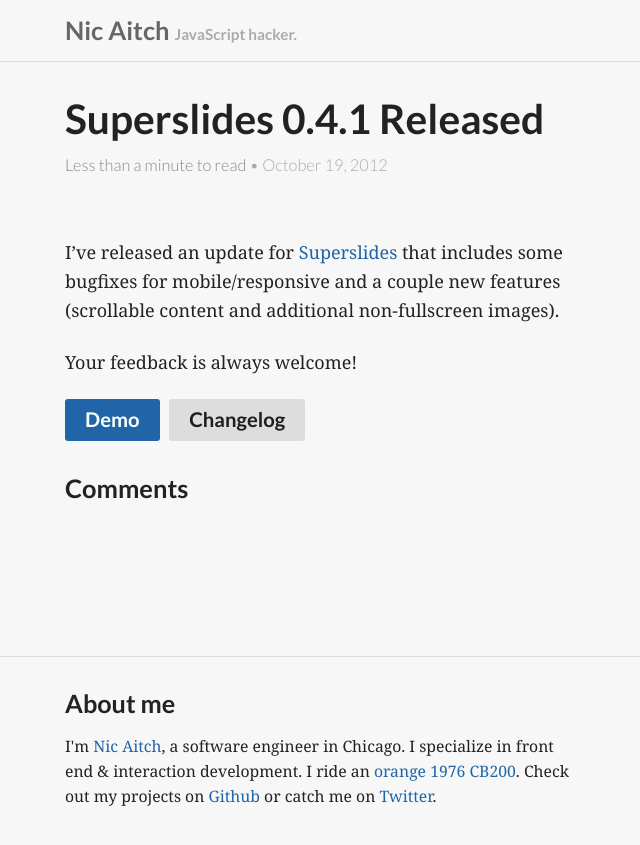
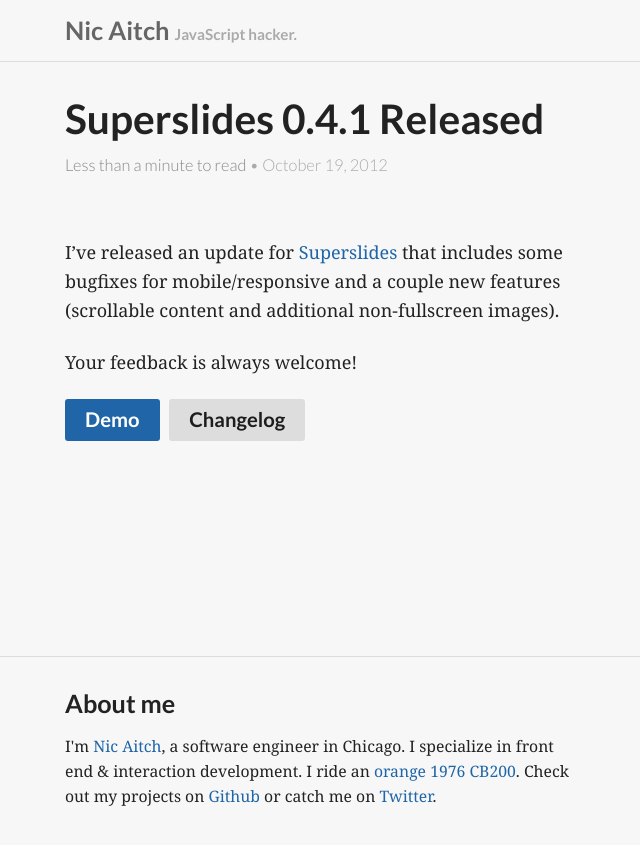
Before and after one commit to nicinabox/nicinabox.github.io, a Jekyll site: the page built from _posts/blog/2012-10-19-superslides-0-dot-4-1-released.markdown, in a window 1280 px wide. Shown: the top 845 px of the page, without its empty margins (0-640 px from the left). Built offline with Jekyll 4.4.1, drawn with Linux system fonts in a browser that asks for light colours; nearby versions of some CDN libraries; comment, search, counter and statistics services are not loaded.

Commit message:
Remove heading

```diff
--- a/_includes/post/detail.html
+++ b/_includes/post/detail.html
@@ -26,7 +26,6 @@
   {% if site.disqus_short_name and page.comments == true %}
     <div class="row" id="comments">
       <div class="twelve columns">
-        <h4>Comments</h4>
         <div id="disqus_thread">
           {% include disqus.html %}
         </div>
@@ -34,4 +33,5 @@
     </div>
   {% endif %}
 
+
 </article>
```
